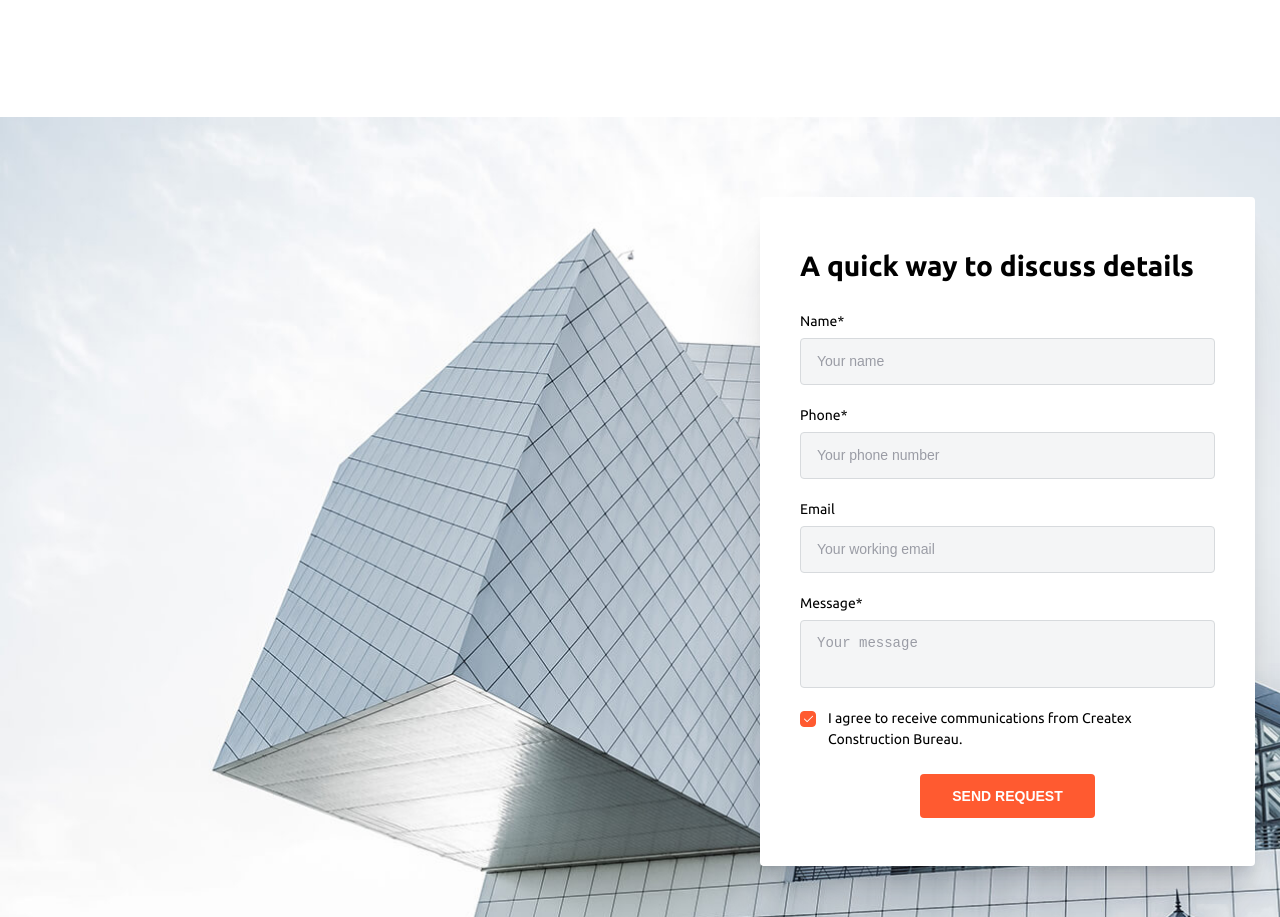
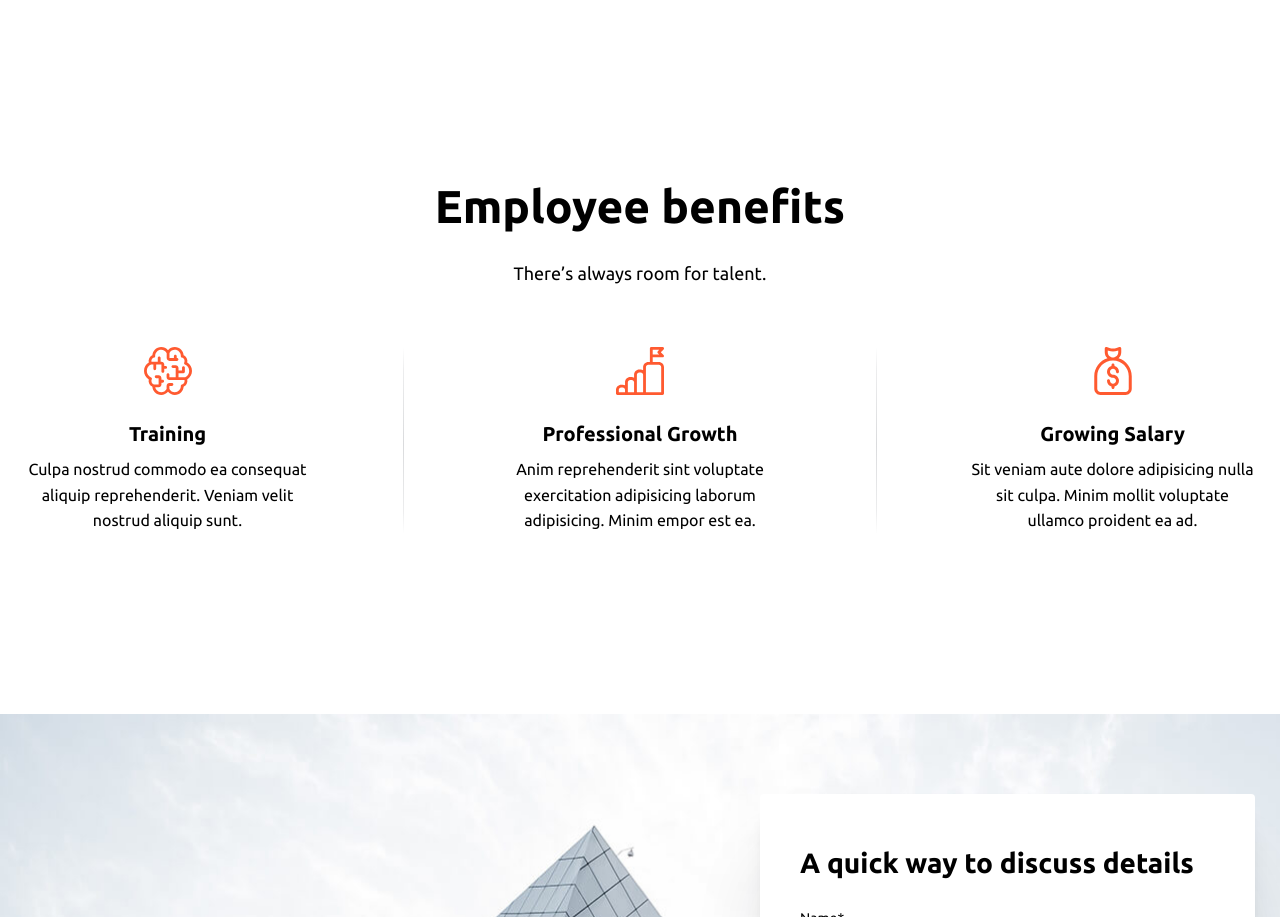
Before and after one commit to Dual1tyxd3v/createx, a website: page source/available.html in a window 1280 px wide. Shown: the part 1518-2435 px from the top of the page. Drawn offline with Linux system fonts and the light colour scheme.

Commit message:
Added benefits section

```diff
--- a/source/available.html
+++ b/source/available.html
@@ -132,6 +132,38 @@
     </div>
   </main>
 
+  <section class="benefits">
+    <div class="wrapper">
+      <h3 class="title core__title">Employee benefits</h3>
+      <p class="description core__description">
+        There’s always room for talent.
+      </p>
+
+      <div class="core__cards">
+        <div class="card">
+          <h5 class="card__title card__title--training">Training</h5>
+          <p class="card__description">
+            Culpa nostrud commodo ea consequat aliquip reprehenderit. Veniam velit nostrud aliquip sunt.
+          </p>
+        </div>
+        <div class="core__divider"></div>
+        <div class="card">
+          <h5 class="card__title card__title--prof">Professional Growth</h5>
+          <p class="card__description">
+            Anim reprehenderit sint voluptate exercitation adipisicing laborum adipisicing. Minim empor est ea.
+          </p>
+        </div>
+        <div class="core__divider"></div>
+        <div class="card">
+          <h5 class="card__title card__title--growing">Growing Salary</h5>
+          <p class="card__description">
+            Sit veniam aute dolore adipisicing nulla sit culpa. Minim mollit voluptate ullamco proident ea ad.
+          </p>
+        </div>
+      </div>
+    </div>
+  </section>
+
   <section class="request">
     <div class="wrapper request__wrapper">
       <div class="form request__content">
--- /dev/null
+++ b/source/sass/components/benefits.scss
@@ -0,0 +1,9 @@
+.benefits {
+  text-align: center;
+  padding-top: 6rem;
+  padding-bottom: 18rem;
+
+  & .core__cards {
+    margin-bottom: 0;
+  }
+}
--- a/source/sass/components/card.scss
+++ b/source/sass/components/card.scss
@@ -33,5 +33,17 @@
     &--comfort::before {
       background-image: url(../img/core--comfort.svg);
     }
+
+    &--training::before {
+      background-image: url(../img/core--training.svg);
+    }
+
+    &--prof::before {
+      background-image: url(../img/core--prof.svg);
+    }
+
+    &--growing::before {
+      background-image: url(../img/core--growing.svg);
+    }
   }
 }
--- a/source/sass/style.scss
+++ b/source/sass/style.scss
@@ -33,3 +33,4 @@
 @import "./components/team.scss";
 @import "./components/worldwide.scss";
 @import "./components/available.scss";
+@import "./components/benefits.scss";
```
Also changed, not shown: source/css/style.css, source/img/core--growing.svg (added), source/img/core--prof.svg (added), source/img/core--training.svg (added).
